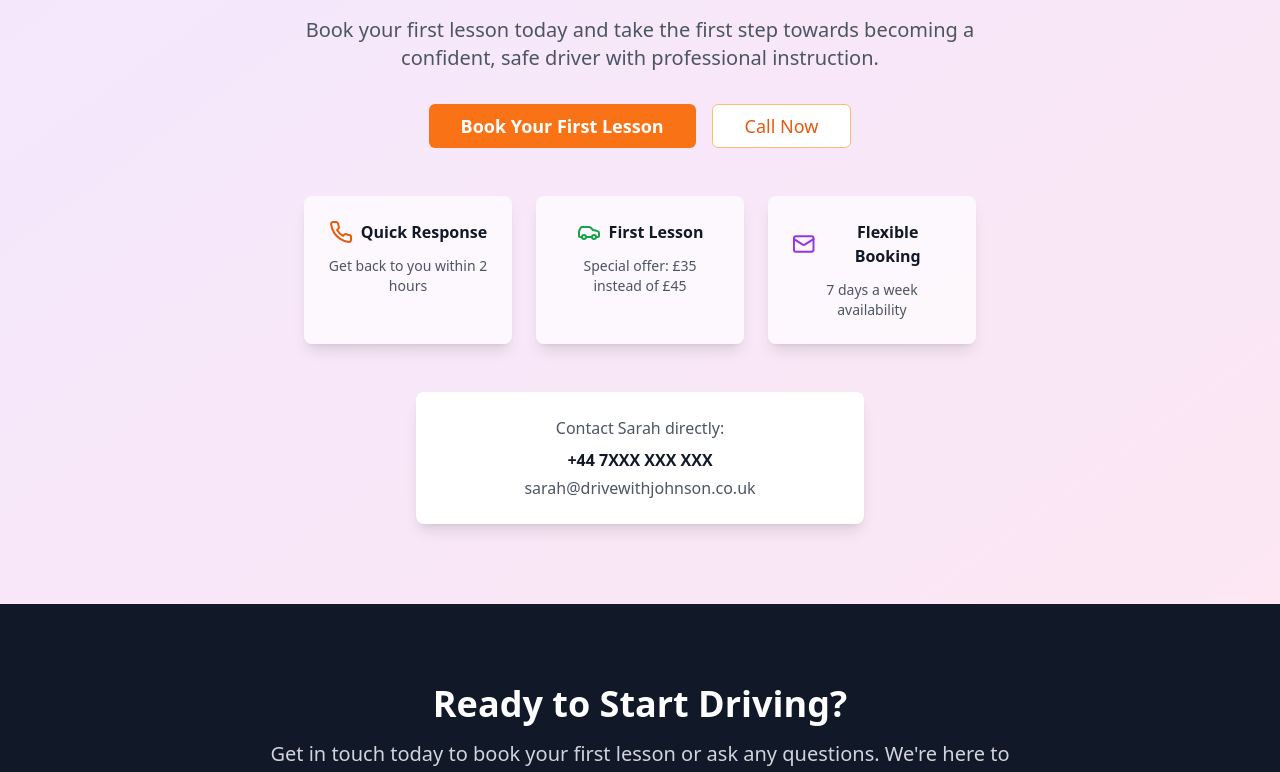
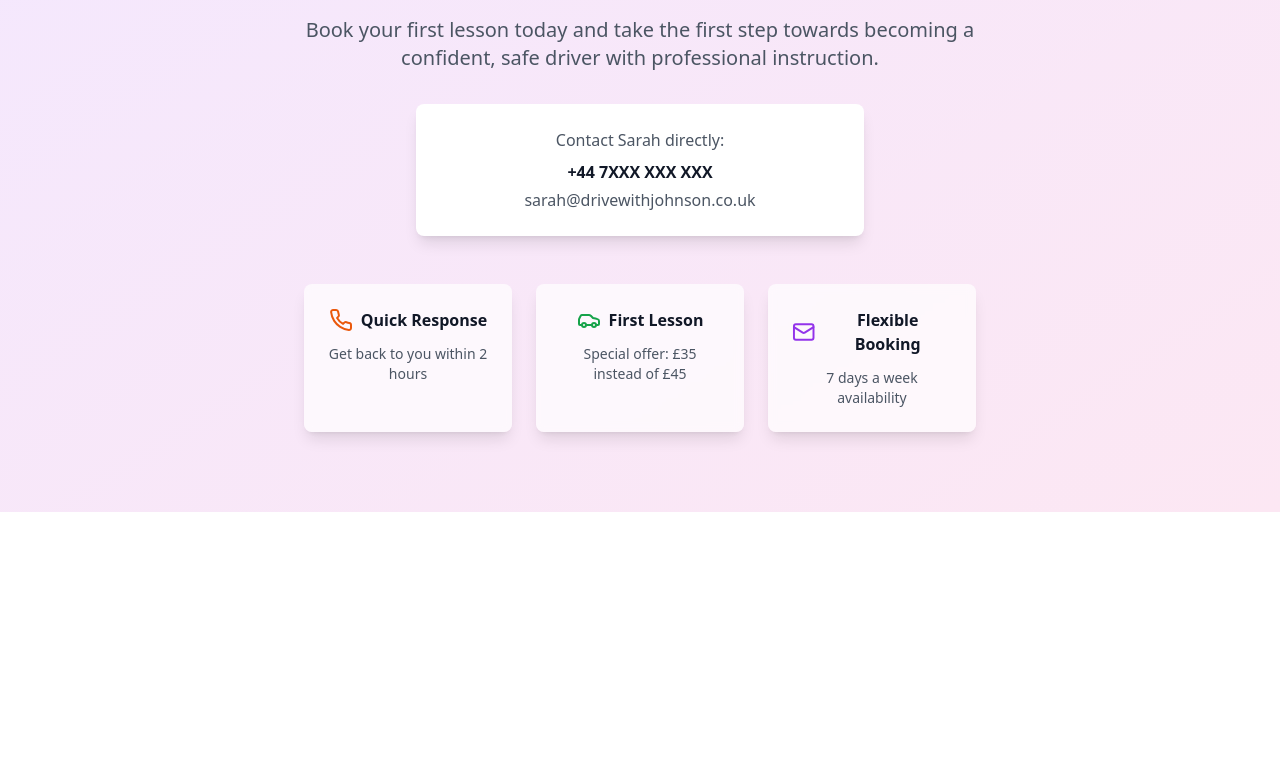
Before and after one commit to kelanyll/drive-with-ease-landing, a React (Vite) app: page / in a window 1280 px wide. Shown: the part 1878-2650 px from the top of the page. After the commit the page ends 2390 px from the top, so only its background shows below. Built offline with nearby package versions, Linux system fonts and the light colour scheme.

Commit message:
Refactor: Remove contact form and re-add contact card
Removed the contact form and buttons from the CallToAction component and re-added the "Contact Sarah directly" card in its place.

```diff
--- a/src/components/CallToAction.tsx
+++ b/src/components/CallToAction.tsx
@@ -3,13 +3,6 @@ import { Button } from "@/components/ui/button";
 import { Phone, Mail, Car } from "lucide-react";
 
 const CallToAction = () => {
-  const scrollToContact = () => {
-    const contactSection = document.getElementById('contact-section');
-    if (contactSection) {
-      contactSection.scrollIntoView({ behavior: 'smooth' });
-    }
-  };
-
   return (
     <section className="py-20 bg-gradient-to-br from-purple-100 to-pink-100">
       <div className="container mx-auto px-4">
@@ -30,17 +23,12 @@ const CallToAction = () => {
             safe driver with professional instruction.
           </p>
 
-          <div className="flex flex-col sm:flex-row gap-4 justify-center mb-12">
-            <Button
-              size="lg"
-              className="bg-orange-500 hover:bg-orange-600 text-white font-semibold px-8 py-4 text-lg"
-              onClick={scrollToContact}
-            >
-              Book Your First Lesson
-            </Button>
-            <Button size="lg" variant="outline" className="border-orange-300 text-orange-600 hover:bg-orange-50 px-8 py-4 text-lg">
-              Call Now
-            </Button>
+          <div className="mb-12 p-6 bg-white rounded-lg shadow-lg max-w-md mx-auto">
+            <div className="text-center">
+              <p className="text-gray-600 mb-2">Contact Sarah directly:</p>
+              <p className="font-semibold text-gray-900 mb-1">+44 7XXX XXX XXX</p>
+              <p className="text-gray-600">sarah@drivewithjohnson.co.uk</p>
+            </div>
           </div>
 
           <div className="grid grid-cols-1 md:grid-cols-3 gap-6 max-w-2xl mx-auto">
@@ -68,14 +56,6 @@ const CallToAction = () => {
               <p className="text-sm text-gray-600">7 days a week availability</p>
             </div>
           </div>
-
-          <div className="mt-12 p-6 bg-white rounded-lg shadow-lg max-w-md mx-auto">
-            <div className="text-center">
-              <p className="text-gray-600 mb-2">Contact Sarah directly:</p>
-              <p className="font-semibold text-gray-900 mb-1">+44 7XXX XXX XXX</p>
-              <p className="text-gray-600">sarah@drivewithjohnson.co.uk</p>
-            </div>
-          </div>
         </div>
       </div>
     </section>
--- a/src/pages/Index.tsx
+++ b/src/pages/Index.tsx
@@ -2,7 +2,6 @@
 import About from "@/components/About";
 import Testimonials from "@/components/Testimonials";
 import CallToAction from "@/components/CallToAction";
-import Contact from "@/components/Contact";
 
 const Index = () => {
   return (
@@ -10,7 +9,6 @@ const Index = () => {
       <About />
       <Testimonials />
       <CallToAction />
-      <Contact />
     </div>
   );
 };
```
